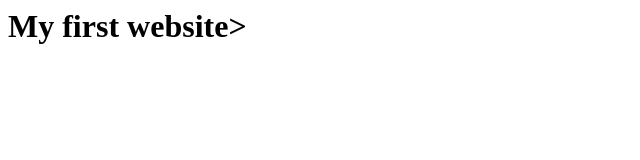
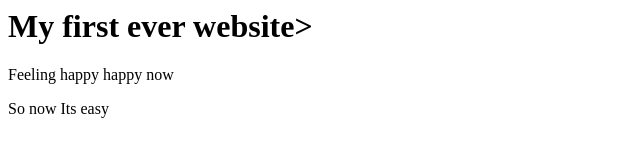
Before and after one commit to Tamrin86/My-new-website, a plain HTML site: page Index.html in a window 1280 px wide. Shown: the whole page, without its empty margins (0-640 px from the left). Drawn offline with Linux system fonts and the light colour scheme.

Commit message:
adding a little more code

```diff
--- a/Index.html
+++ b/Index.html
@@ -1 +1,3 @@
-<h1>My first website></h1>
+<h1>My first ever website></h1>
+<p>Feeling happy happy now</p>
+<p>So now Its easy</p>
```
